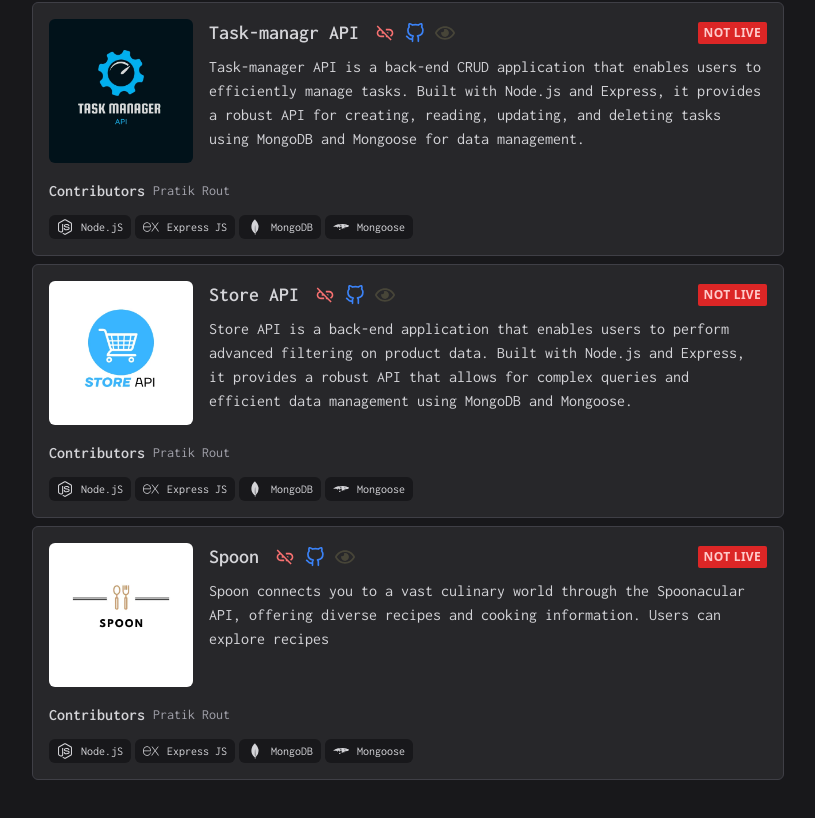
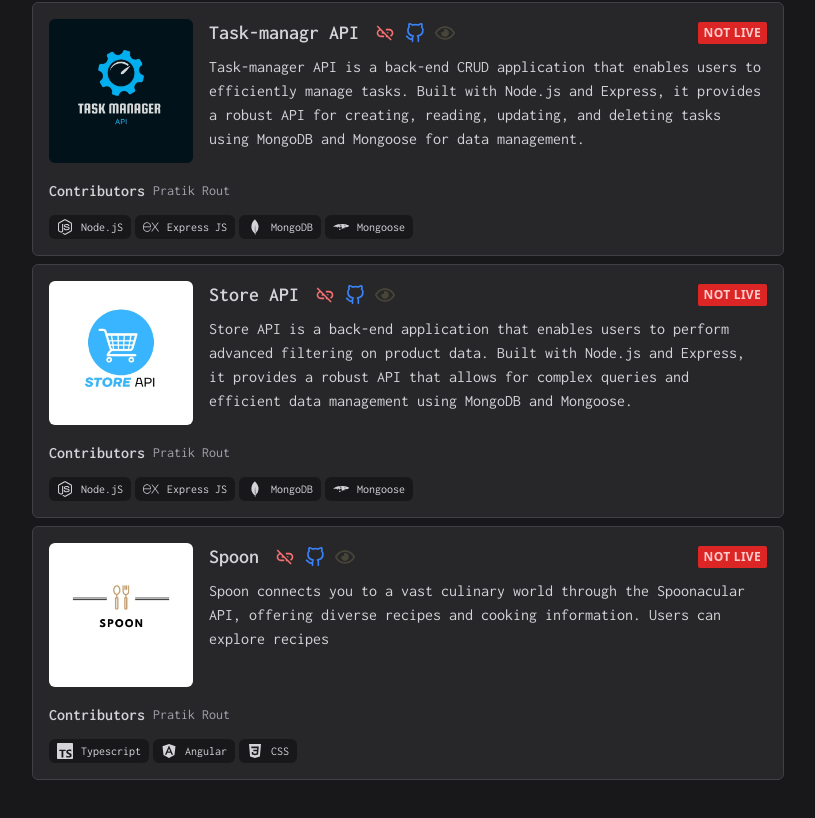
Before and after one commit to OMPRATIK/Portfolio, a React (Vite) app: page /projects in a window 1280 px wide. Shown: the part 3930-4748 px from the top of the page, without its empty margins (232-1047 px from the left). Built offline with nearby package versions, Linux system fonts and the light colour scheme.

Commit message:
new project

```diff
--- a/src/data/projects.jsx
+++ b/src/data/projects.jsx
@@ -1,6 +1,6 @@
 import { TbBrandThreejs } from "react-icons/tb";
 import { IoLogoCss3 } from "react-icons/io";
-import { FaHtml5, FaNodeJs, FaReact } from "react-icons/fa";
+import { FaAngular, FaHtml5, FaNodeJs, FaReact } from "react-icons/fa";
 import {
   SiAxios,
   SiDaisyui,
@@ -378,13 +378,12 @@ const projects = [
     description:
       "Spoon connects you to a vast culinary world through the Spoonacular API, offering diverse recipes and cooking information. Users can explore recipes",
     skills: [
-      { name: "Node.jS", icon: <FaNodeJs /> },
-      { name: "Express JS", icon: <SiExpress /> },
-      { name: "MongoDB", icon: <SiMongodb /> },
-      { name: "Mongoose", icon: <SiMongoose /> },
+      { name: "Typescript", icon: <SiTypescript /> },
+      { name: "Angular", icon: <FaAngular /> },
+      { name: "CSS", icon: <IoLogoCss3 /> },
     ],
-    type: "Back-end",
-    github: "https://github.com/OMPRATIK/Store-API",
+    type: "Front-end",
+    github: "https://github.com/OMPRATIK/Spoon",
     link: "",
     video: "",
   },
```
